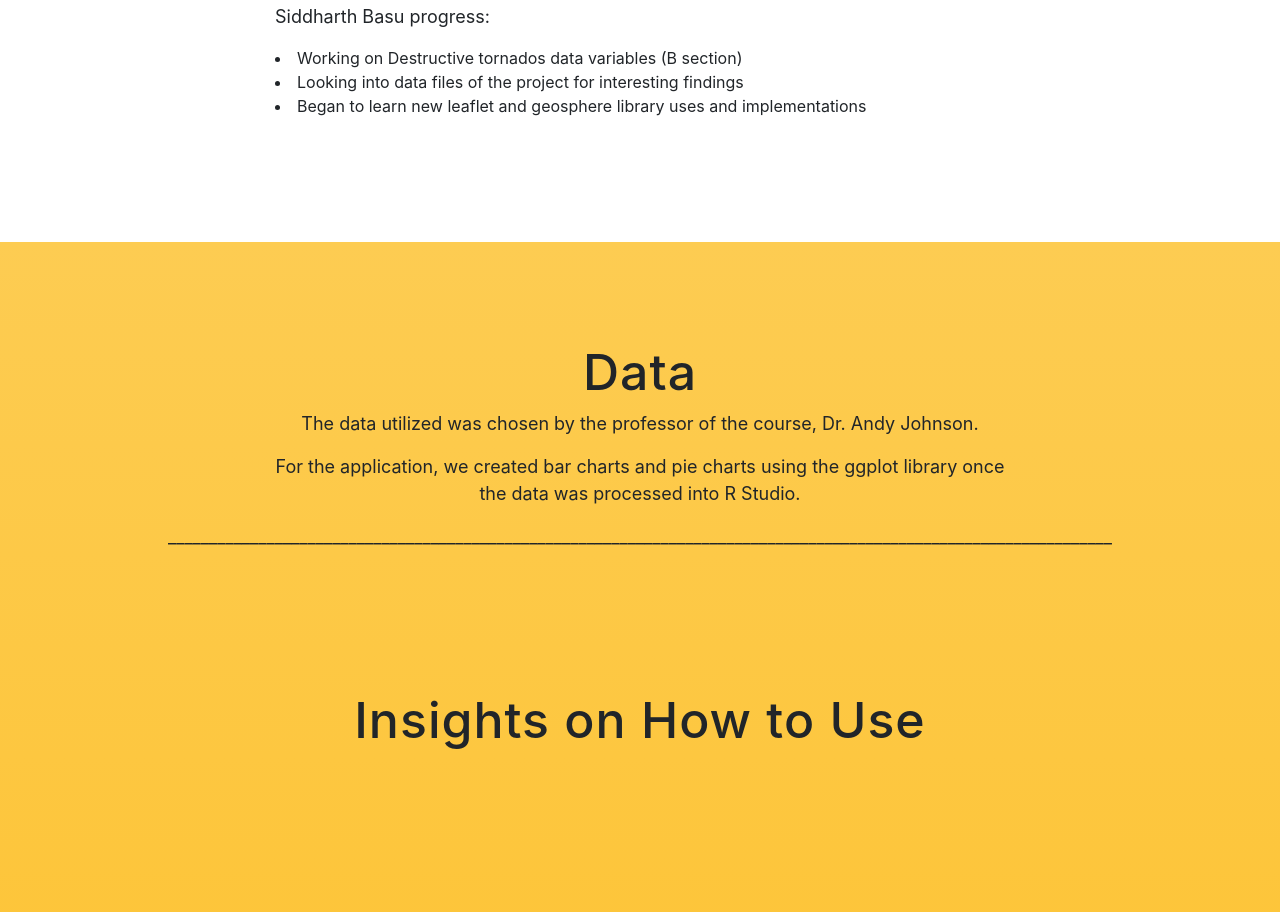
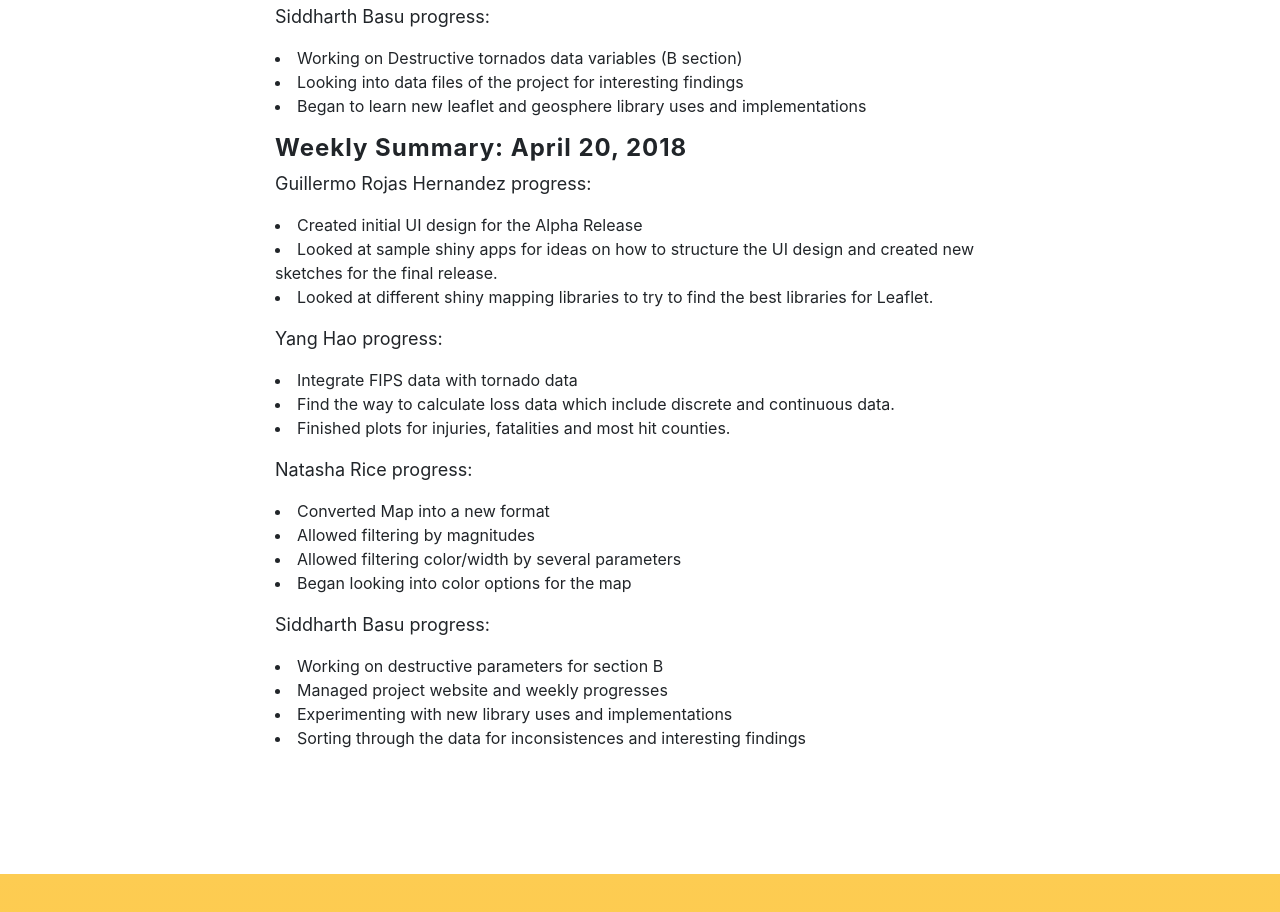
Before and after one commit to siddharth-basu/CS424_Project3_Website.io-, a website with bundled scripts: page index.html in a window 1280 px wide. Shown: the part 1870-2782 px from the top of the page. Built offline with nearby package versions, Linux system fonts and the light colour scheme; a web font is replaced by a local one.

Commit message:
Weekly Update
-Natasha
-Guillermo
-Sid
-Missing (Yang)

-April 20, 2018

```diff
--- a/index.html
+++ b/index.html
@@ -152,6 +152,34 @@
               <li>Looking into data files of the project for interesting findings</li>
               <li>Began to learn new leaflet and geosphere library uses and implementations</li>
 
+              <p></p>
+              <p></p>
+
+              <h4><strong>Weekly Summary: April 20, 2018</strong></h4>
+            <p>Guillermo Rojas Hernandez progress: </p>
+              <li>Created initial UI design for the Alpha Release</li>
+              <li>Looked at sample shiny apps for ideas on how to structure the UI design and created new sketches for the final release.</li>
+              <li>Looked at different shiny mapping libraries to try to find the best libraries for Leaflet.</li>
+            <p></p>
+            <p>Yang Hao progress:
+                <li>Integrate FIPS data with tornado data</li>
+                <li>Find the way to calculate loss data which include discrete and continuous data.</li>
+                <li>Finished plots for injuries, fatalities and most hit counties.</li>
+             </p>
+            <p>Natasha Rice progress: </p>
+              <li>Converted Map into a new format</li>
+              <li>Allowed filtering by magnitudes</li>
+              <li>Allowed filtering color/width by several parameters </li>
+              <li>Began looking into color options for the map</li>
+
+            <p></p>
+
+            <p>Siddharth Basu progress: </p>
+              <li>Working on destructive parameters for section B</li>
+              <li>Managed project website and weekly progresses</li>
+              <li>Experimenting with new library uses and implementations</li>
+              <li>Sorting through the data for inconsistences and interesting findings</li>
+
           </div>
         </div>
         <br>
```
